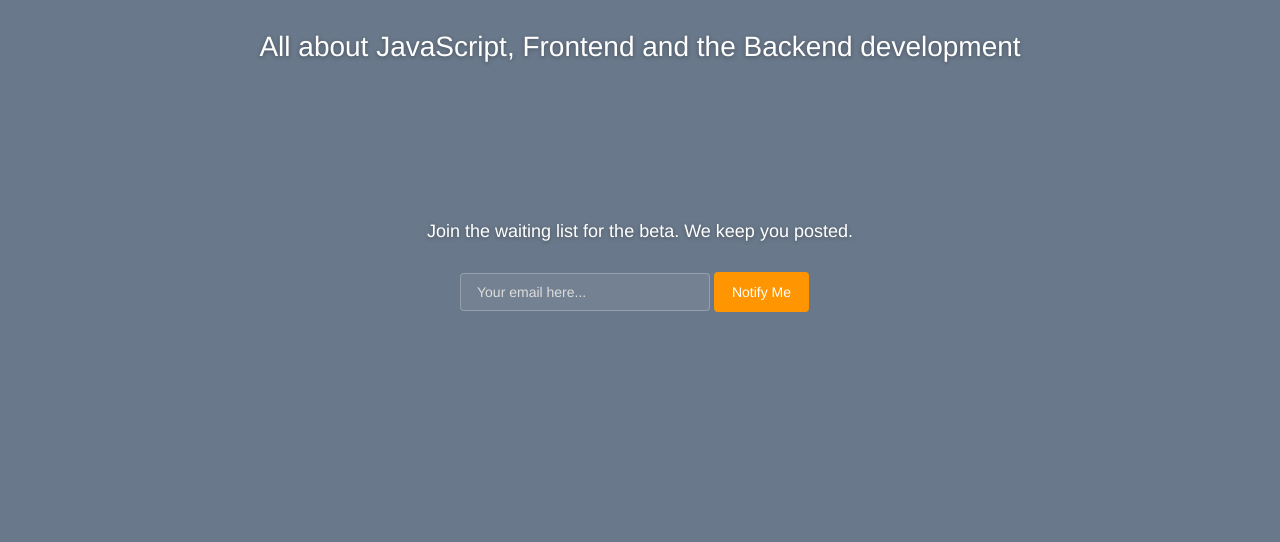
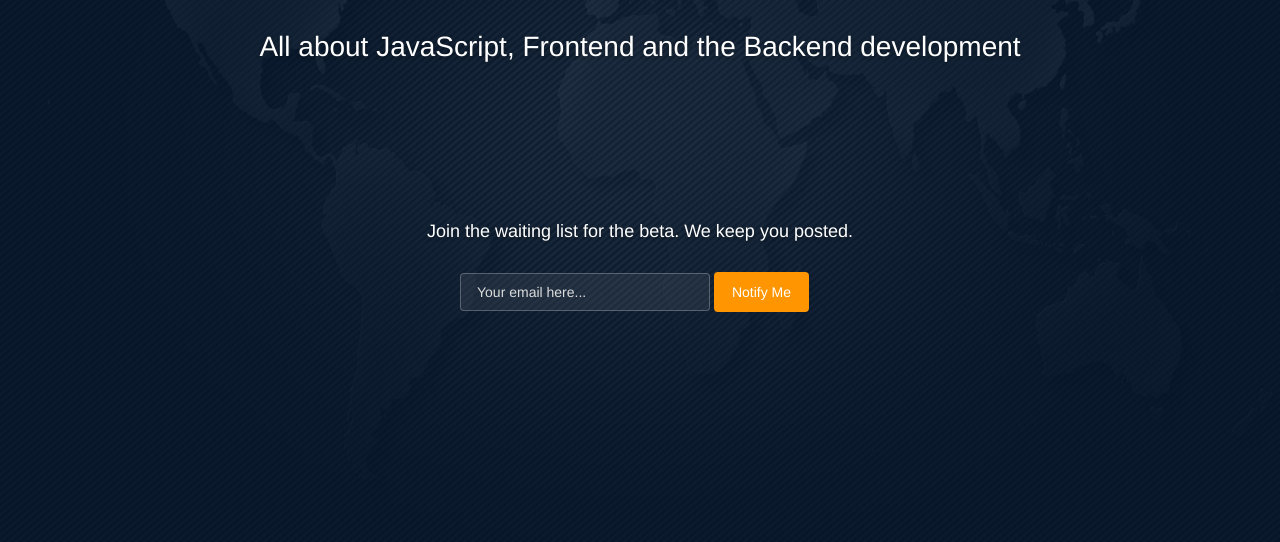
Before and after one commit to markoch/dev-news-os, a website: page public/index.html in a window 1280 px wide. Shown: the part 258-800 px from the top of the page. Drawn offline with nearby package versions, Linux system fonts and the light colour scheme; a web font is replaced by a local one.

Commit message:
Set background image

```diff
--- a/public/index.html
+++ b/public/index.html
@@ -22,7 +22,7 @@
 
 <body>
 
-<!--<div class="main" style="background-image: url('images/background.jpg')">-->
+<div class="main" style="background-image: url('images/background.jpg')">
 <div class="main">
 
 <!--    Change the image source '/images/restaurant.jpg')" with your favourite image.     -->
```
